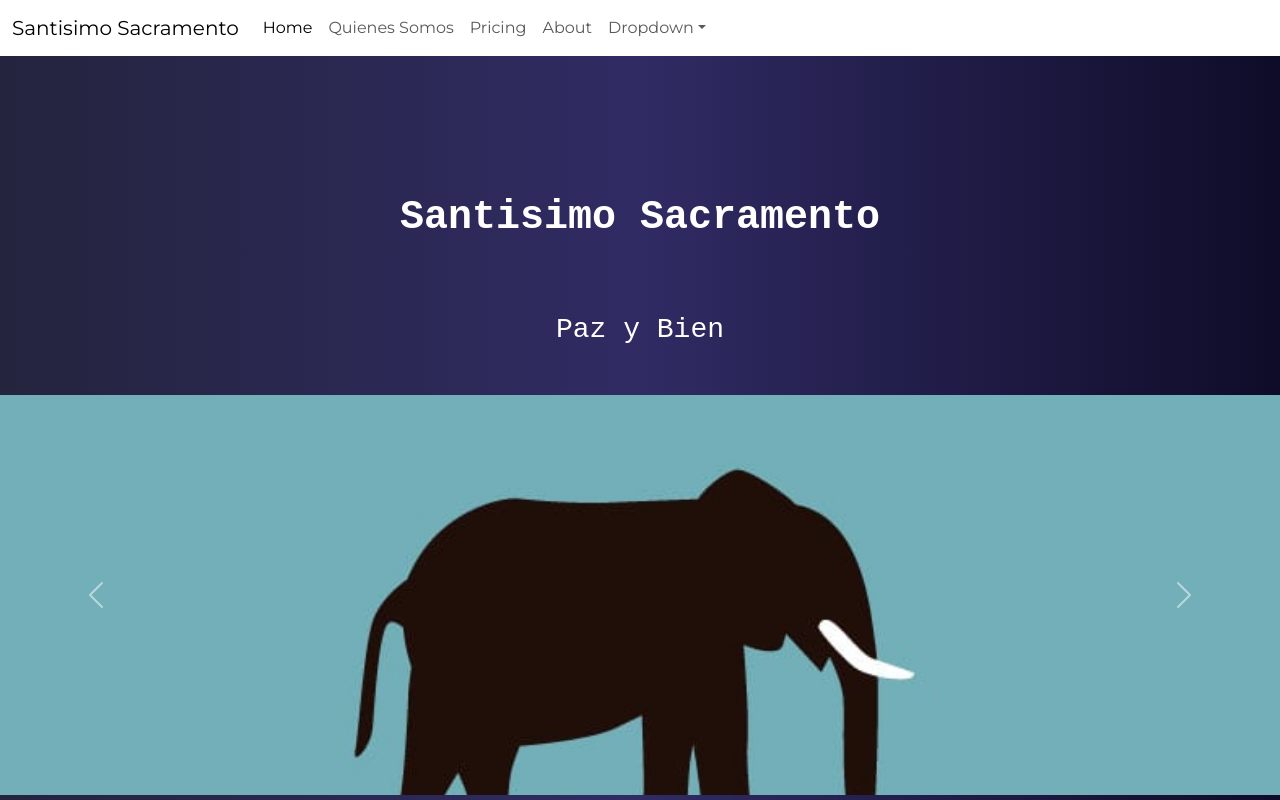
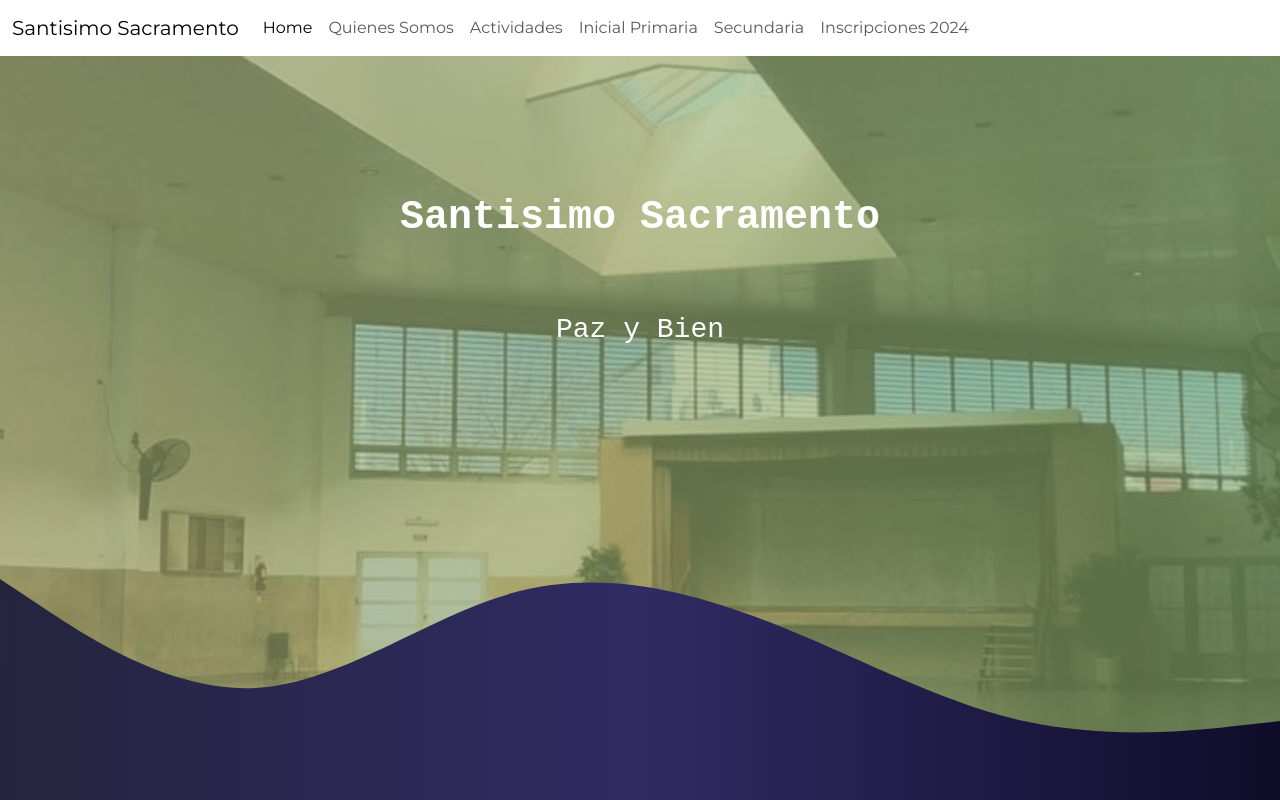
Before and after one commit to digraziajuanignacio/issweb, a Next.js app: page / in a window 1280 px wide. Shown: the top 800 px of the page. Built offline with nearby package versions, Linux system fonts and the light colour scheme.

Commit message:
prototipo desing curves

```diff
--- a/src/app/CSS/home.css
+++ b/src/app/CSS/home.css
@@ -44,3 +44,20 @@
     min-height: 300px;
     object-fit: cover;
 }
+.info-header {
+    width: 100%;
+    position: relative;
+    height: 750px;
+    background: #aac080;  /* fallback for old browsers */
+    background: -webkit-linear-gradient(to right, rgba(121, 196, 137, 0.603), rgba(170, 182, 104, 0.603)) , url("/header.jpg");  /* Chrome 10-25, Safari 5.1-6 */
+    background: linear-gradient(to right, rgba(162, 170, 114, 0.603), rgba(131, 168, 106, 0.603)) , url("/header.jpg"); /* W3C, IE 10+/ Edge, Firefox 16+, Chrome 26+, Opera 12+, Safari 7+ */
+    background-attachment: fixed;
+    background-position: center;
+    background-size: cover;
+}
+.wave {
+    position: absolute;
+    width: 100%;
+    bottom: 0;
+
+}
--- a/src/app/Components/NavBar.jsx
+++ b/src/app/Components/NavBar.jsx
@@ -7,7 +7,7 @@ function NavBar() {
     <>
     <nav className="navbar navbar-expand-lg bg-white" data-bs-theme="white">
   <div className="container-fluid">
-    <a className="navbar-brand" href="#">Santisimo Sacramento</a>
+    <a className="navbar-brand" href="/">Santisimo Sacramento</a>
     <button className="navbar-toggler" type="button" data-bs-toggle="collapse" data-bs-target="#navbarColor02" aria-controls="navbarColor02" aria-expanded="false" aria-label="Toggle navigation">
       <span className="navbar-toggler-icon"></span>
     </button>
@@ -22,20 +22,16 @@ function NavBar() {
           <a className="nav-link" href="/quienes-somos">Quienes Somos</a>
         </li>
         <li className="nav-item">
-          <a className="nav-link" href="#">Pricing</a>
+          <a className="nav-link" href="/actividades">Actividades</a>
         </li>
         <li className="nav-item">
-          <a className="nav-link" href="#">About</a>
+          <a className="nav-link" href="/inicial-primaria">Inicial Primaria</a>
         </li>
-        <li className="nav-item dropdown">
-          <a className="nav-link dropdown-toggle" data-bs-toggle="dropdown" href="#" role="button" aria-haspopup="true" aria-expanded="false">Dropdown</a>
-          <div className="dropdown-menu">
-            <a className="dropdown-item" href="#">Action</a>
-            <a className="dropdown-item" href="#">Another action</a>
-            <a className="dropdown-item" href="#">Something else here</a>
-            <div className="dropdown-divider"></div>
-            <a className="dropdown-item" href="#">Separated link</a>
-          </div>
+        <li className="nav-item">
+          <a className="nav-link" href="/secundaria">Secundaria</a>
+        </li>
+        <li className="nav-item">
+          <a className="nav-link" href="/inscripciones-24">Inscripciones 2024</a>
         </li>
       </ul>
     </div>
--- a/src/app/page.js
+++ b/src/app/page.js
@@ -18,7 +18,26 @@ export default function Home() {
                   <h3 className="animate__animated animate__fadeInDown animate__slow">Paz y Bien</h3>
                 </div>
               </div>
-            </div>
+              <div className="wave">
+              <svg xmlns="http://www.w3.org/2000/svg" viewBox="0 0 1440 320">
+    {/* Definición del gradiente */}
+    <defs>
+      <linearGradient id="grad1" x1="0%" y1="0%" x2="100%" y2="0%">
+        <stop offset="0%" style={{ stopColor: '#24243e', stopOpacity: 1 }} />
+        <stop offset="50%" style={{ stopColor: '#302b63', stopOpacity: 1 }} />
+        <stop offset="100%" style={{ stopColor: '#0f0c29', stopOpacity: 1 }} />
+      </linearGradient>
+    </defs>
+
+    {/* Uso del gradiente en el path */}
+    <path
+      fill="url(#grad1)"
+      fillOpacity="1"
+      d="M0,64L48,96C96,128,192,192,288,186.7C384,181,480,107,576,80C672,53,768,75,864,112C960,149,1056,203,1152,224C1248,245,1344,235,1392,229.3L1440,224L1440,320L1392,320C1344,320,1248,320,1152,320C1056,320,960,320,864,320C768,320,672,320,576,320C480,320,384,320,288,320C192,320,96,320,48,320L0,320Z"
+    />
+  </svg>
+              </div>
+</div>
     <Carrousel/>
     <FloatingButton/>
 
```
Also changed, not shown: src/app/actividades/page.jsx (added, +12 -0 lines), src/app/inicial-primaria/page.jsx (added, +12 -0 lines), src/app/inscripciones-24/page.jsx (added, +14 -0 lines), src/app/secundaria/page.jsx (added, +12 -0 lines), public/header.jpg (added).
